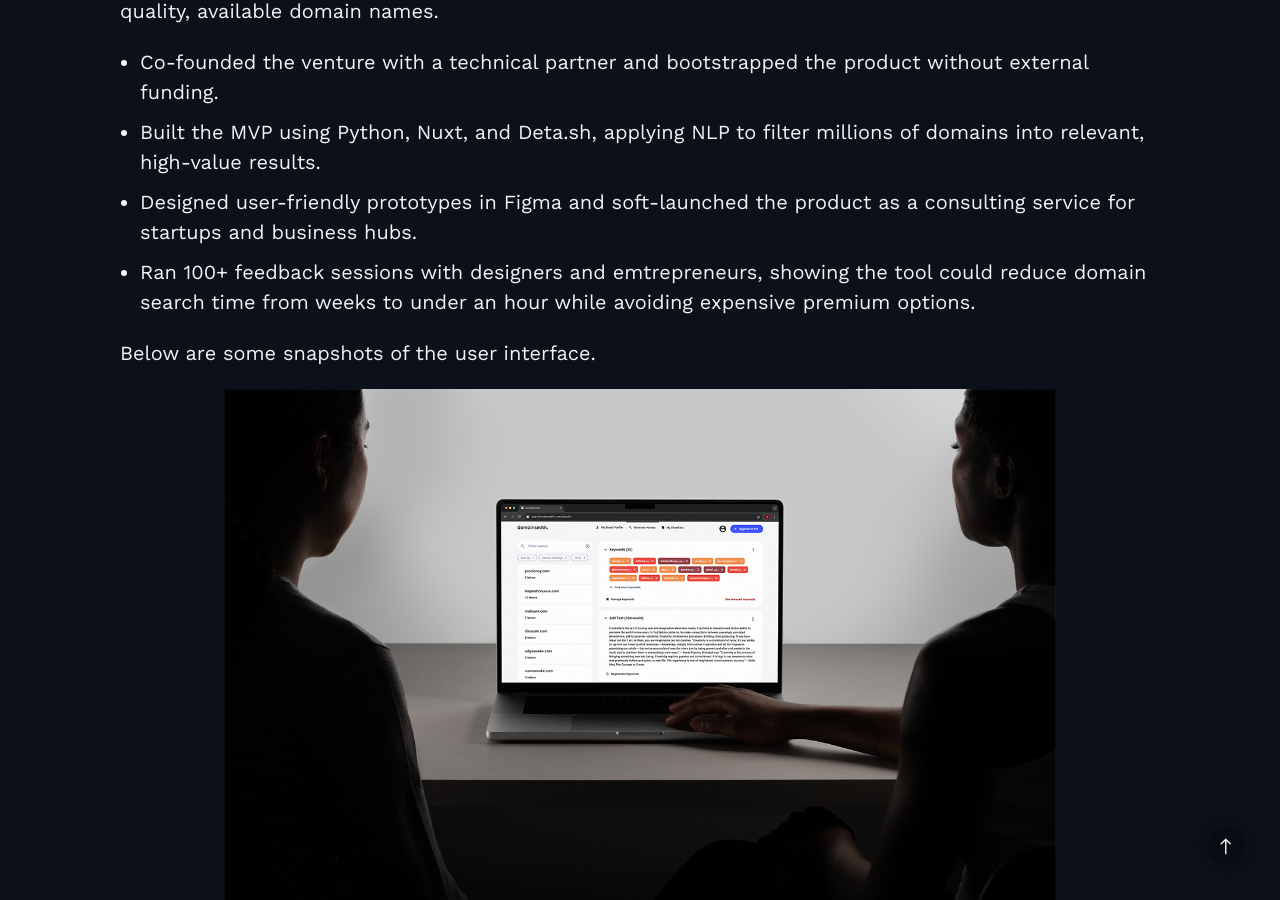
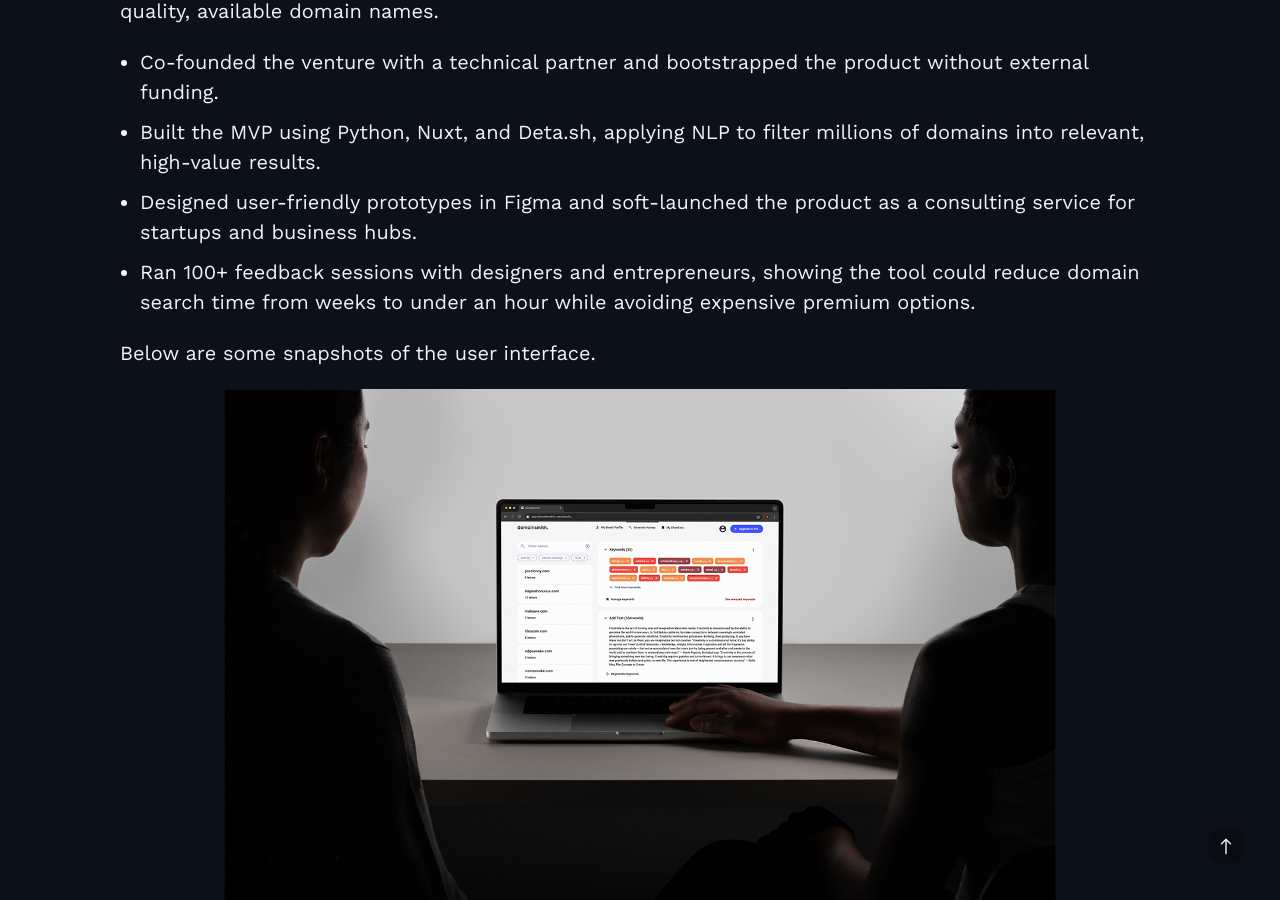
Before and after one commit to mkishi1221/mkishi1221.github.io, a Jekyll site: the page built from index.html, in a window 1280 px wide and 900 px high, scrolled down 7488 px. Built offline with Jekyll 4.4.1, drawn with Linux system fonts in a browser that asks for light colours; nearby versions of some CDN libraries.

Commit message:
Fixed typo

```diff
--- a/_includes/cv.md
+++ b/_includes/cv.md
@@ -94,7 +94,7 @@ Developed an NLP-powered platform to help brand designers and entrepreneurs quic
 - Co-founded the venture with a technical partner and bootstrapped the product without external funding.
 - Built the MVP using Python, Nuxt, and Deta.sh, applying NLP to filter millions of domains into relevant, high-value results.
 - Designed user-friendly prototypes in Figma and soft-launched the product as a consulting service for startups and business hubs.
-- Ran 100+ feedback sessions with designers and emtrepreneurs, showing the tool could reduce domain search time from weeks to under an hour while avoiding expensive premium options.
+- Ran 100+ feedback sessions with designers and entrepreneurs, showing the tool could reduce domain search time from weeks to under an hour while avoiding expensive premium options.
 
 Below are some snapshots of the user interface.
 
```
